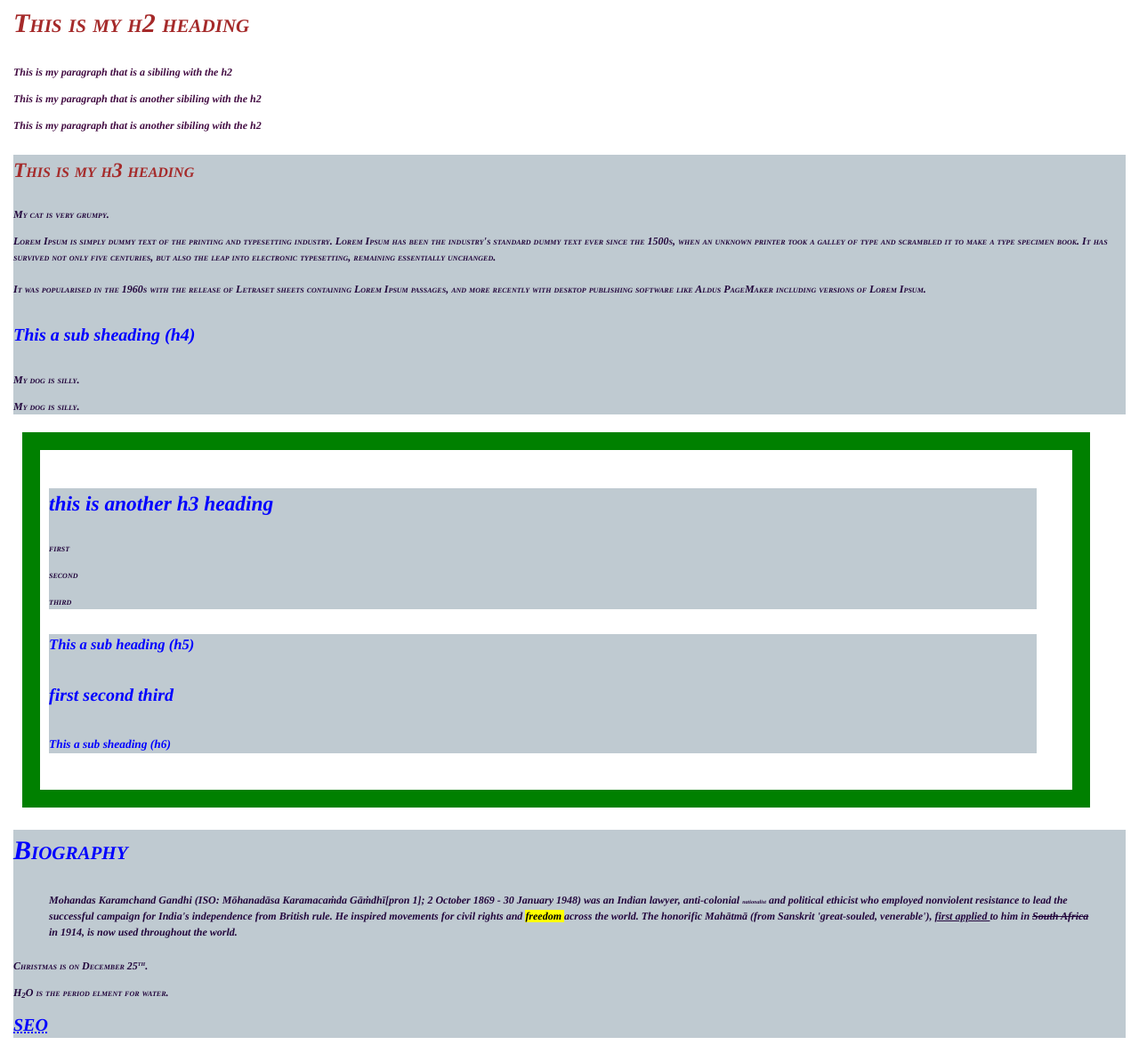
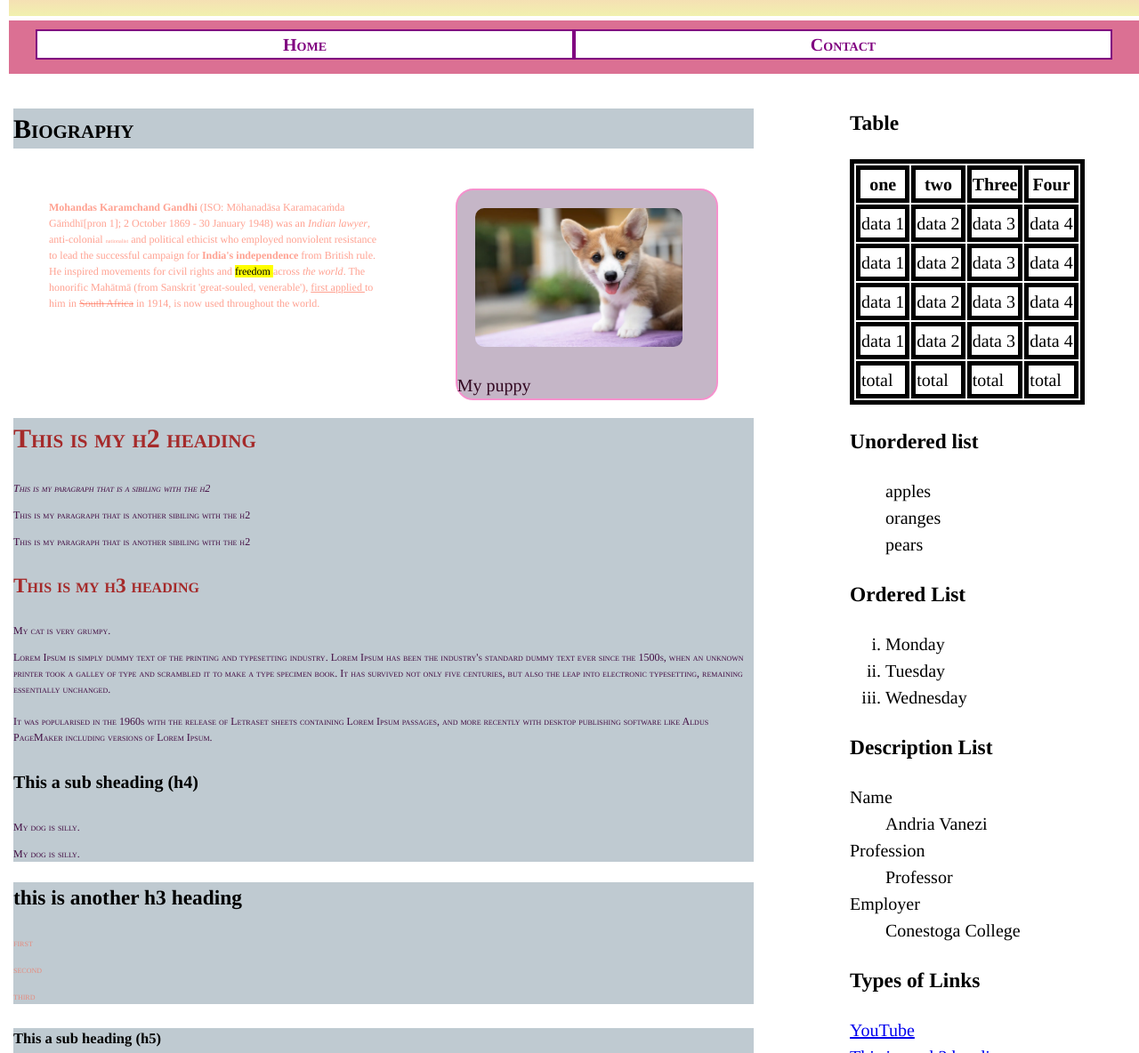
Before and after one commit to Avanezi/section1, a plain HTML site: page index.html in a window 1280 px wide. Shown: the part 116-1300 px from the top of the page at 89% size. Drawn offline with Linux system fonts and the light colour scheme.

Commit message:
my second commit

```diff
--- a/css/styles.css
+++ b/css/styles.css
@@ -25,16 +25,14 @@ html{
     line-height: .5em;
     font-family : 'Franklin Gothic Medium', 'Arial Narrow', Arial, sans-serif;
 
-    font : italic normal bold 20px/1.5 Times, "Times New Roman", Georgia, serif;
+    font : normal normal normal 20px/1.5 Times, "Times New Roman", Georgia, serif;
 
 
-    color : blue; /* Set text color to blue */
+    /* color : blue; Set text color to blue */
 }
 body{
-
-    width : 100%;
-    max-width: 1250px;
-
+    width : 100%; /*% relative to parent element*/
+    max-width : 1300px; /*absolute units px*/
     margin : auto; /*margin set to auto for right and left center elemnts inside their parent*/
     padding : 0.25rem; /*rem releative to root element font size*/
 
@@ -79,15 +77,15 @@ p{
 }
 /*RGBA alpha*/
 p{
-   /* color : rgba(255, 99, 71, 0.9);*/
+    color : rgba(255, 99, 71, 0.9);
 }
 /*HSL hue saturation lightness*/
 p{
-   /* color : hsl(341, 50%, 50%);*/
+    color : hsl(341, 50%, 50%);
 }
 /*HSLA alpha*/
 p{
-   /* color : hsla(9, 100%, 64%, 0.6);*/
+    color : hsla(9, 100%, 64%, 0.6);
 }
 /*Child combinator selector*/
 section > p{
@@ -115,14 +113,12 @@ h1, h2, .headings{
 }
 /*Multiple Elements and Selectors*/
 header, footer{
-
-   /* width : 50vw;
-    height : 30vh;*/
-
-    color: black;
     background-image: linear-gradient(lightpink 50%, rgb(241, 241, 174));
-
-
+    margin : .25rem;
+    padding : .25rem;
+   /* width : 50vw; /*set width with viewport units*/
+     /* height : 30vh;set height with viewport units*/
+        /*applies a gradient background colour*/
  /*  background-image: linear-gradient(to bottom right, red,orange,yellow,green,blue,indigo,violet);*/
    /* background-image: linear-gradient(orange 30%,white 40%, green 30%);
 */
@@ -131,93 +127,180 @@ header, footer{
 
     background-color: hsla(202, 17%, 64%, 0.6);
 }
+/*
 .main-section-figure {
-    width : 80%;
-    height : 80%;
-    text-align : center;
+    width : 80%; /*set width to 80% of the parent element*/
+    /* height : 80%; set height to 80% of the parent element*/
+  /*  text-align : center;
     margin : auto;
-}
+}*/
 .main-section-figure img{
 
-    width : 80%;
-    height : 80%;
-    border-radius: 1.5rem;
-    padding : 1rem;
+    width : 80%; /*set width to 80% of the parent element*/
+    height : 80%; /*set height to 80% of the parent element*/
+     /*rounds the corners of the border
+    border-radius*/
+    /*border radius must be larder than then padding*/
+    border-radius: 1.5rem;   /*relevative to the root units*/
+    padding : 1rem; /*sets padding useing units relevative to the root units*/
 }
 #absolute-path-image{
 
-    background-color: hsla(291, 13%, 58%, 0.6);
-    border : .25rem solid rgb(74, 39, 89);
+    background-color: hsla(291, 13%, 58%, 0.6); /*applies background colour*/
+     /*border shorthand property width, style colour */
+    border : .25rem solid rgb(74, 39, 89); /*relevative to the root units*/
+      /*rounds the corners of the border
+    border-radius*/
     border-radius : 1rem;
-    color : rgb(74, 39, 89);
+    color : rgb(74, 39, 89); /*applies background colour*/
 }
+
+
+
+
+/*id selector for the blockquote with the id of quote*/
+#quote{
+ /*border shorthand property width, style colour */
+    border : 1rem solid green;
+    /* Specify a horizontal and a vertical shadow colour*/
+    box-shadow : .25rem .25rem .25rem black;
+    #relative-path-image{
+
+        background-color: hsla(291, 13%, 58%, 0.6); /*applies background colour*/
+        border : .25rem solid rgb(245, 145, 205); /*border shorthand property width, style colour */
+         /*rounds the corners of the border
+        border-radius*/
+        border-radius : 1rem;
+        color :  rgb(51, 9, 34);
+    }}
+
+aside ul{
+    list-style-type: square;
+    list-style-type: circle;
+    list-style-type: disc;
+    list-style-type: none;
+}
+aside ol{
+    list-style-type: lower-alpha;
+    list-style-type: upper-alpha;
+    list-style-type: lower-roman;
+}
+nav {
+    background-color: palevioletred;
+    padding : .25rem;
+    margin : .25rem;
+}
+nav ul{
+    text-align: center;
+    list-style-type: none;
+    padding: 0 1rem 2rem 1rem ;
+    margin : 0.25rem;
+}
+nav ul li a{
+    background-color: white;
+    border: 0.1rem solid purple;
+    display : block;
+    text-decoration: none;
+    color: purple;
+    font-weight: bold;
+    font-variant: small-caps;
+}
+nav ul li a:hover{
+    background-color: purple;
+    border-color: white;
+    color: white;
+}
+#home-link{
+    float : left;
+    width : 50%;
+
+}
+#contact-link{
+    float : right;
+    width : 50%;
+}
+
+main{
+    clear : both;
+    margin : .25rem;
+    padding : .25rem;
+    float : left;
+    width : 65%;
+}
+aside{
+    margin : .25rem;
+    float : right;
+    padding : .25rem;
+    width : 25%;
+}
+footer{
+    clear : both;
+}
+#bio{
+    float : left;
+    width : 45%;
+}
+
 #relative-path-image{
-
-    background-color: hsla(291, 13%, 58%, 0.6);
-    border : .25rem solid rgb(245, 145, 205);
+    float : right;
+    width : 35%;
+    background-color: hsla(291, 13%, 58%, 0.6); /*applies background colour*/
+    border : .1rem solid rgb(245, 145, 205); /*border shorthand property width, style colour */
+     /*rounds the corners of the border
+    border-radius*/
     border-radius : 1rem;
     color :  rgb(51, 9, 34);
 }
+.main-section{
+    clear: both;
+}
+table, th, td{
+    border : .25rem solid black;
+}
+input[type=text]{
+    width : 100%;
+}
+#gender_radio{
+    border : none;
+    padding : 0px;
+}
+input[type=text], input[type=email], textarea, select{
+    width : 100%;
+}
+input[type=radio]{
+    width : 2rem;
+    height : 2rem;
+}
+label, legend{
+    font-size: 1.5rem;
+    font-variant: small-caps;
+    color :rgb(51, 9, 34);
+    font-weight: bolder;
+}
 
-.main-section p{
+@media (max-width : 900px){
+    html{
+        font-size : 15px;
+    }
+    #bio,  #relative-path-image {
+        float :none;
+        width : 80%;
+    }
+}
+@media (max-width : 600px){
+    html{
+        font-size : 10px;
+    }
+    #home-link,  #contact-link, main, aside {
+        float : none;
+        width : 100%
+    }
+    aside{
+        text-align: center;
+    }
+    table{
+        margin : auto;
+    }
 
-    color : #22063c;
-}
-/*id selector*/
-#header-heading{
-
-    color :black;
-}
-div{
-
-    margin-top : 1rem;
-    margin-bottom : .5rem;
-    margin-left : 1.5rem;
-    margin-right : 2rem;
-
-    margin : 1rem;
-    margin : 1rem .5rem;
-    margin : 1rem .5rem 1.5rem;
-    margin : 1rem 2rem .5rem .5rem;
-
-    padding-top : 1rem;
-    padding-bottom : .5rem;
-    padding-left : 1.5rem;
-    padding-right : 2rem;
-
-    padding : 1rem;
-    padding : 1rem .5rem;
-    padding : 1rem .5rem 1.5rem;
-    padding : 1rem 2rem .5rem .5rem;
-
-    border-style : dashed;
-    border-width : 0.25rem;
-    border-color :rgb(110, 11, 93);
-
-    /*sets the styleof the border*/
-    border-top-style: solid;
-    border-bottom-style : double;
-    border-right-style : dotted;
-    border-left-style : dashed;
-
-     /*sets the width of the border*/
-     border-top-width: 1.5rem;
-     border-bottom-width : 1.25rem;
-     border-right-width: .5rem;
-     border-left-width : .25rem;
-
-       /*sets the color of the border*/
-    border-top-color: red;
-    border-bottom-color : green;
-    border-right-color: blue;
-    border-left-color : orange ;
-
-     /*border shorthand property width, style colour */
-     border : 1rem solid green;
 
 }
-#quote{
-
-    border : 1rem solid green;
-    box-shadow : .25rem .25rem .25rem black;
-}
--- a/index.html
+++ b/index.html
@@ -1,3 +1,4 @@
+
 <!--Andria Vanezi 78894562  -->
 <!--Section 1 example 1-->
 <!--this is the document type declaration-->
@@ -49,16 +50,40 @@
         <!--this is inline css for the h1 element-->
         <h1 id="header-heading" class="headings">HTML & CSS for Beginners</h1>
     </header>
+    <nav>
+        <ul>
+            <li id="home-link"><a href="index.html">Home</a></li>
+            <li id="contact-link"><a href="contact.html">Contact</a></li>
+        </ul>
+    </nav>
     <!--this is the semantic main element that defines the body's main-->
     <main>
-        <!--this the second most importmant heading element-->
-        <h2 id="main-heading" class="headings">This is my h2 heading</h2>
+        <section class="main-section" >
+            <h2 id="main-heading">Biography</h2>
+            <div>
+                <!--This is a blockquote element has a cite attribute-->
+                <blockquote id="bio" cite="https://en.wikipedia.org/wiki/Mahatma_Gandhi">
+                    <p><b>Mohandas Karamchand Gandhi</b> (ISO: Mōhanadāsa Karamacaṁda Gāṁdhī[pron 1]&semi; 2 October 1869 - 30 January 1948) was an <em>Indian lawyer</em>, anti-colonial <small><small><small>nationalist</small></small></small> and political ethicist who employed nonviolent resistance to lead the successful campaign for <strong>India&apos;s independence </strong>from British rule. He inspired movements for civil rights and <mark>freedom </mark>across <i>the world</i>. The honorific Mahātmā (from Sanskrit &apos;great-souled, venerable&apos;), <ins>first applied </ins>to him in <del>South Africa</del> in 1914, is now used throughout the world.</p>
+                </blockquote>
+                <figure id="relative-path-image"  class="main-section-figure">
+                    <!--relative path image-->
+                    <img src="images/puppy.webp" alt="A small white and brown puppy wearing sitting on a purple cloth with their tongue out.">
+                    <!--This is a figure caption element-->
+                    <figcaption>My puppy</figcaption>
+                </figure>
+            </div>
+
+
+        </section>
+
+        <section class="main-section">
+
+        <h2  class="headings">This is my h2 heading</h2>
         <p>This is my paragraph that is a sibiling with the h2</p>
         <p>This is my paragraph that is another sibiling with the h2</p>
         <p>This is my paragraph that is another sibiling with the h2</p>
 
         <!--this is a section element nested in the main-->
-        <section class="main-section">
             <h3 class="headings">This is my h3 heading</h3>
             <!--this is a paragraph-->
             <p>My cat is very grumpy.</p>
@@ -90,20 +115,7 @@
 
             </section>
         </div>
-        <section class="main-section">
-            <h2>Biography</h2>
-              <!--This is a blockquote element has a cite attribute-->
-            <blockquote id="bio" cite="https://en.wikipedia.org/wiki/Mahatma_Gandhi">
-                <p><b>Mohandas Karamchand Gandhi</b> (ISO: Mōhanadāsa Karamacaṁda Gāṁdhī[pron 1]&semi; 2 October 1869 - 30 January 1948) was an <em>Indian lawyer</em>, anti-colonial <small><small><small>nationalist</small></small></small> and political ethicist who employed nonviolent resistance to lead the successful campaign for <strong>India&apos;s independence </strong>from British rule. He inspired movements for civil rights and <mark>freedom </mark>across <i>the world</i>. The honorific Mahātmā (from Sanskrit &apos;great-souled, venerable&apos;), <ins>first applied </ins>to him in <del>South Africa</del> in 1914, is now used throughout the world.</p>
-            </blockquote>
-            <!--this is a superscript element-->
-            <p>Christmas is on December 25<sup>th</sup>.</p>
-            <!--this is a subscript element-->
-            <p>H<sub>2</sub>O is the period elment for water.</p>
-            <!--This is a an abbreviation element-->
-            <!--this the title attribute-->
-            <abbr title="Search Engine Optimatization">SEO</abbr>
-        </section>
+
         <section class="main-section">
             <h2>Quote</h2>
             <!--This is a blockquote element has a cite attribute-->
@@ -115,23 +127,18 @@
                 <cite>Ghandi, n.d.</cite>
             </blockquote>
         </section>
-        <section class="main-section">
+       <!-- <section class="main-section">
             <h2>Images</h2>
+            This is a figure element-->
+           <!-- <figure id="absolute-path-image" class="main-section-figure">
+                absolute path image-->
+                <!--alternative text attribute-->
+              <!--  <img src="https://i.pinimg.com/564x/36/b4/ef/36b4ef433ac9c2cf9d34e54aa3a38340.jpg" alt="A small white puppy wearing a pink sweater sittingon the green grass.">
+                This is a figure caption element-->
+             <!--   <figcaption>My puppy</figcaption>
+            </figure>-->
             <!--This is a figure element-->
-            <figure id="absolute-path-image" class="main-section-figure">
-                <!--absolute path image-->
-                <!--alternative text attribute-->
-                <img src="https://i.pinimg.com/564x/36/b4/ef/36b4ef433ac9c2cf9d34e54aa3a38340.jpg" alt="A small white puppy wearing a pink sweater sittingon the green grass.">
-                 <!--This is a figure caption element-->
-                <figcaption>My puppy</figcaption>
-            </figure>
-            <!--This is a figure element-->
-            <figure id="relative-path-image"  class="main-section-figure">
-                  <!--relative path image-->
-                  <img src="images/puppy.webp" alt="A small white and brown puppy wearing sitting on a purple cloth with their tongue out.">
-                   <!--This is a figure caption element-->
-                  <figcaption>My puppy</figcaption>
-            </figure>
+
             <!--Do NOT link this way
             <img src="C:\Users\theoa\OneDrive\Documents\Conestoga Courses\Prog1247\W2024\section1\example1\images\puppy.webp" alt="this is an example of how not to link an image">
        -->
@@ -146,14 +153,102 @@
             <iframe width="560" height="315" src="https://www.youtube.com/embed/ZWK-e80ae9Y?si=NF6FcdZZCPkr58xe" title="YouTube video player" frameborder="0" allow="accelerometer; autoplay; clipboard-write; encrypted-media; gyroscope; picture-in-picture; web-share" allowfullscreen></iframe>
 
         </section>
+        <section class="main-section">
+              <!--this is a superscript element-->
+              <p>Christmas is on December 25<sup>th</sup>.</p>
+              <!--this is a subscript element-->
+              <p>H<sub>2</sub>O is the period elment for water.</p>
+              <!--This is a an abbreviation element-->
+              <!--this the title attribute-->
+              <abbr title="Search Engine Optimatization">SEO</abbr>
             <!--This a vector image-->
             <svg version="1.1" baseProfile="full" width="400" height="200" xmlns="http://www.w3.org/2000/svg">
                 <rect width="100%" height="100%" fill="black" />
                 <circle cx="200" cy="100" r="90" fill="#B69763"/>
                 <circle cx="240" cy="100" r="90" fill="black"/>
             </svg>
+        </section>
+
 
     </main>
+    <aside>
+        <h3>Table</h3>
+        <table>
+            <thead>
+                <tr>
+                    <th>one</th>
+                    <th>two</th>
+                    <th>Three</th>
+                    <th>Four</th>
+                </tr>
+            </thead>
+            <tbody>
+                <tr>
+                    <td>data 1</td>
+                    <td>data 2</td>
+                    <td>data 3</td>
+                    <td>data 4</td>
+                </tr>
+                <tr>
+                    <td>data 1</td>
+                    <td>data 2</td>
+                    <td>data 3</td>
+                    <td>data 4</td>
+                </tr>
+                <tr>
+                    <td>data 1</td>
+                    <td>data 2</td>
+                    <td>data 3</td>
+                    <td>data 4</td>
+                </tr>
+                <tr>
+                    <td>data 1</td>
+                    <td>data 2</td>
+                    <td>data 3</td>
+                    <td>data 4</td>
+                </tr>
+            </tbody>
+            <tfoot>
+                <tr>
+                    <td>total</td>
+                    <td>total</td>
+                    <td>total</td>
+                    <td>total</td>
+                </tr>
+            </tfoot>
+        </table>
+        <h3>Unordered list</h3>
+        <ul>
+            <li>apples</li>
+            <li>oranges</li>
+            <li>pears</li>
+        </ul>
+        <h3>Ordered List</h3>
+        <ol>
+            <li>Monday</li>
+            <li>Tuesday</li>
+            <li>Wednesday</li>
+        </ol>
+        <h3>Description List</h3>
+        <dl>
+            <dt>Name</dt>
+            <dd>Andria Vanezi</dd>
+            <dt>Profession</dt>
+            <dd>Professor</dd>
+            <dt>Employer</dt>
+            <dd>Conestoga College </dd>
+        </dl>
+        <h3>Types of Links</h3>
+        <a href="https://www.youtube.com/?gl=CA" target="_blank">YouTube</a>
+        <br><a href="#main-heading">This is my h2 heading</a>
+        <br><a href="mailto:avanezi@conestogac.on.ca">Email the Professor of Prog1247</a>
+        <br><a href="tel:555-555-5555">Call your Professor</a>
+        <br><a href="documents/Assignment 2 HTML CSS .pdf" target="_blank">Assignment 2</a>
+        <br><a href="documents/CSS Box Model.pptx">Power Point Lesson</a>
+        <br><a href="https://www.youtube.com/?gl=CA" target="_blank" title="Link to YouTube"><img src="images/puppy.webp" width="100" height="100"></a>
+    </aside>
+
+
     <!--this is the semantic footer element that defines the body's footer-->
     <footer>
         <!--this is character entity - special character-->
```
Also changed, not shown: contact.html (added, +291 -0 lines), 2 other files. Lines whose indentation alone changed are shown as unchanged.
